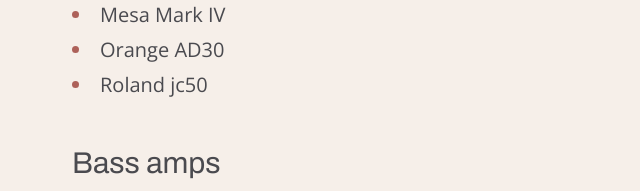
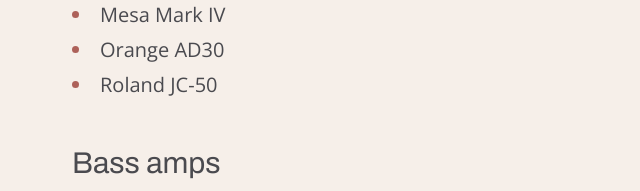
Before and after one commit to mahoneycm/TheBakery, an Eleventy site: page pages/equipment.html in a window 1280 px wide. Shown: the part 3091-3282 px from the top of the page, 72-712 px from the left. Built offline with nearby package versions, Linux system fonts and the light colour scheme; Eleventy itself is replaced by a stand-in of ours; files that its build step writes are made by us from their sources; a web font is replaced by a local one.

Commit message:
Updated Roland JC-50

```diff
--- a/pages/equipment.html
+++ b/pages/equipment.html
@@ -158,7 +158,7 @@ badgeAlt: "Our Equipment"
         <li>Vox AC30</li>
         <li>Mesa Mark IV</li>
         <li>Orange AD30</li>
-        <li>Roland jc50</li>
+        <li>Roland JC-50</li>
       </ul>
     </div>
     <div class="list">
```
